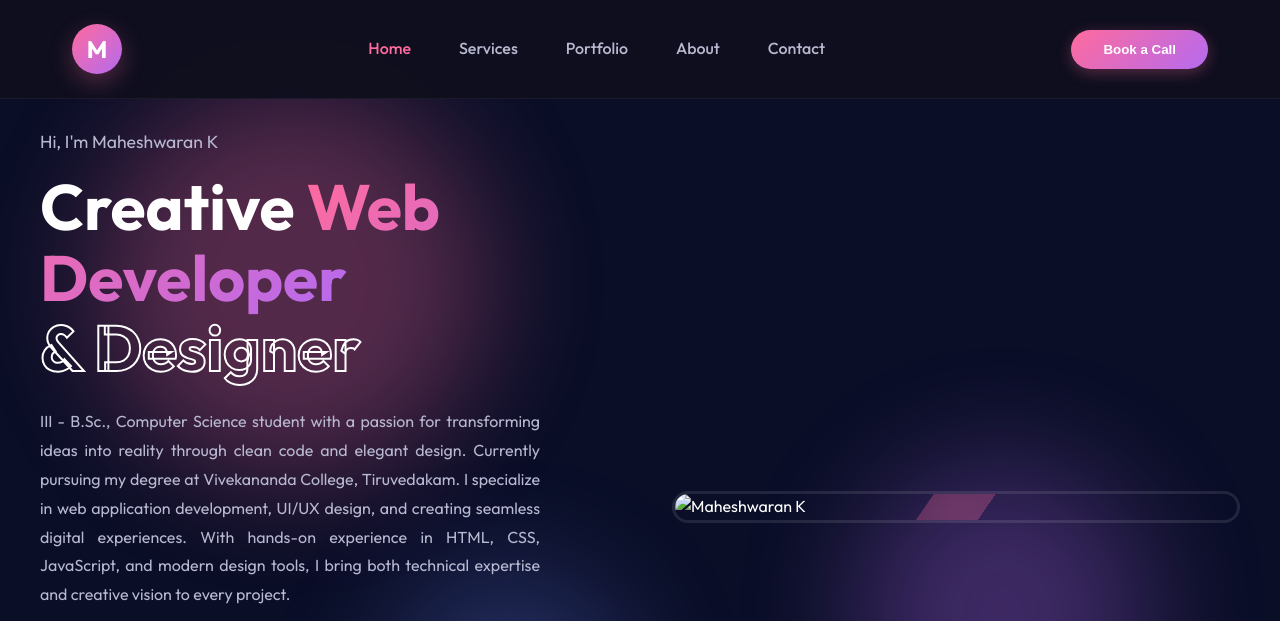
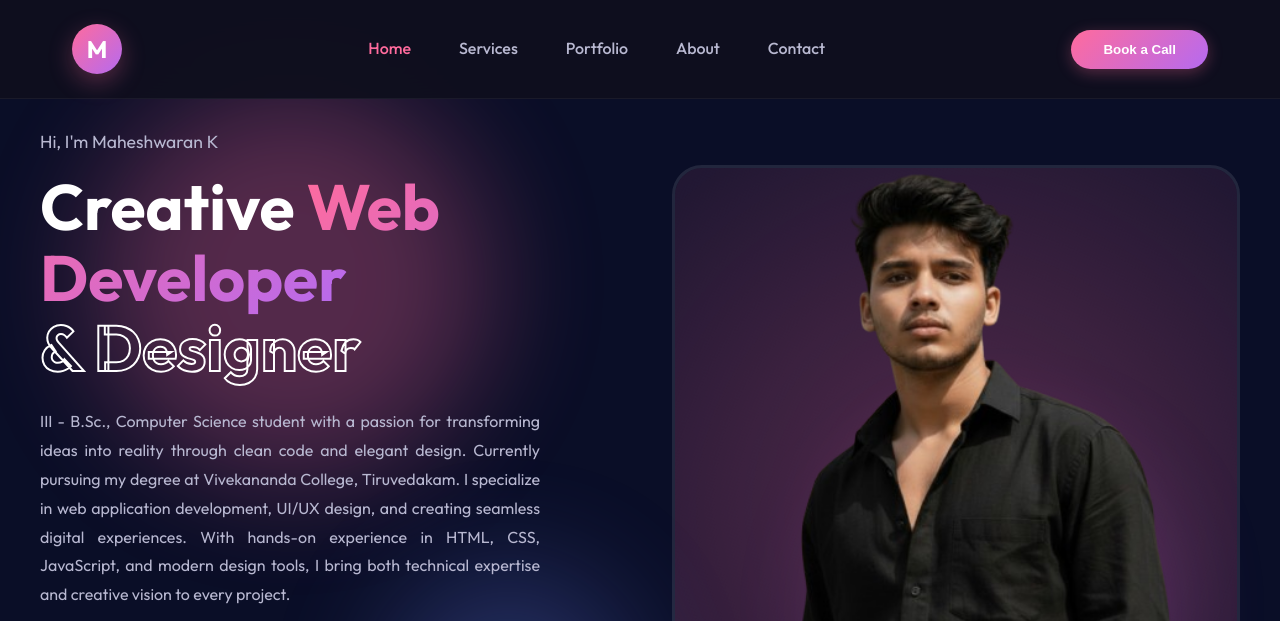
Before and after one commit to Mahesh-git02/mahesh_portfo, a plain HTML site: page index.html in a window 1280 px wide. Shown: the top 621 px of the page. Drawn offline with Linux system fonts and the light colour scheme.

Commit message:
Update index.html

```diff
--- a/index.html
+++ b/index.html
@@ -86,7 +86,7 @@
             <div class="hero-image">
                 <div class="image-wrapper">
                     <div class="image-glow"></div>
-                    <img src="images/mahesh1.png" alt="Maheshwaran K" class="profile-image">
+                    <img src="mahesh1.png" alt="Maheshwaran K" class="profile-image">
                 </div>
             </div>
         </div>
@@ -421,4 +421,5 @@
 
     <script src="script.js"></script>
 </body>
+
 </html>
```
